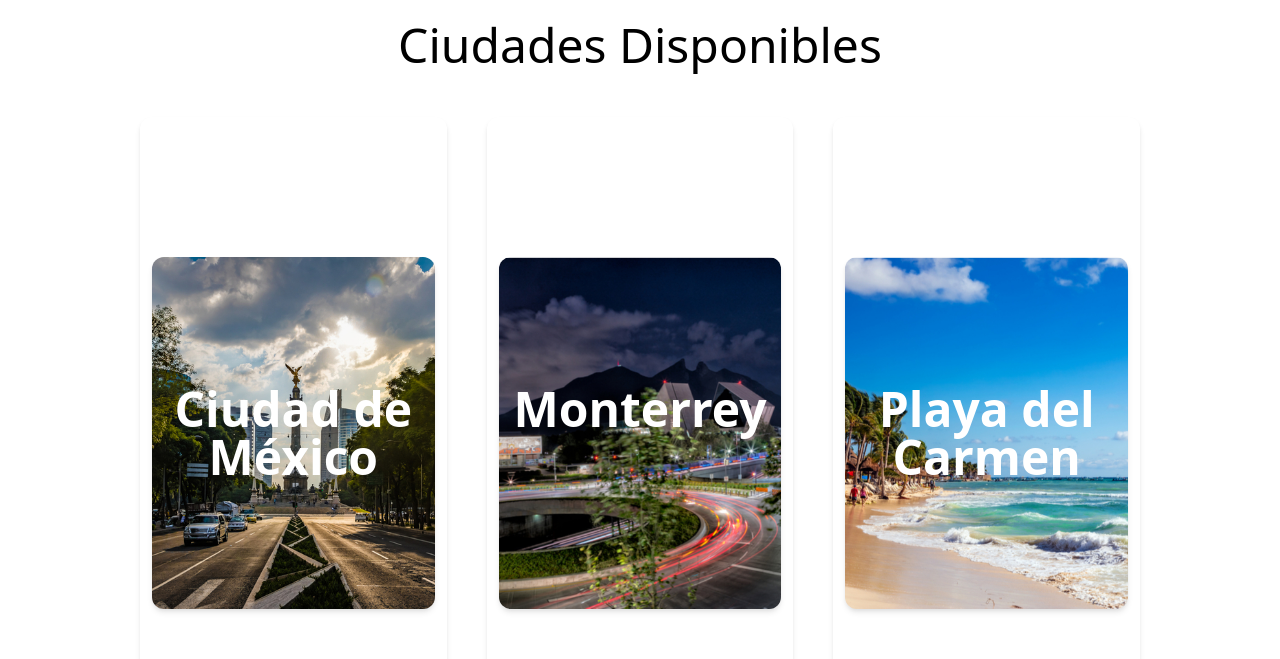
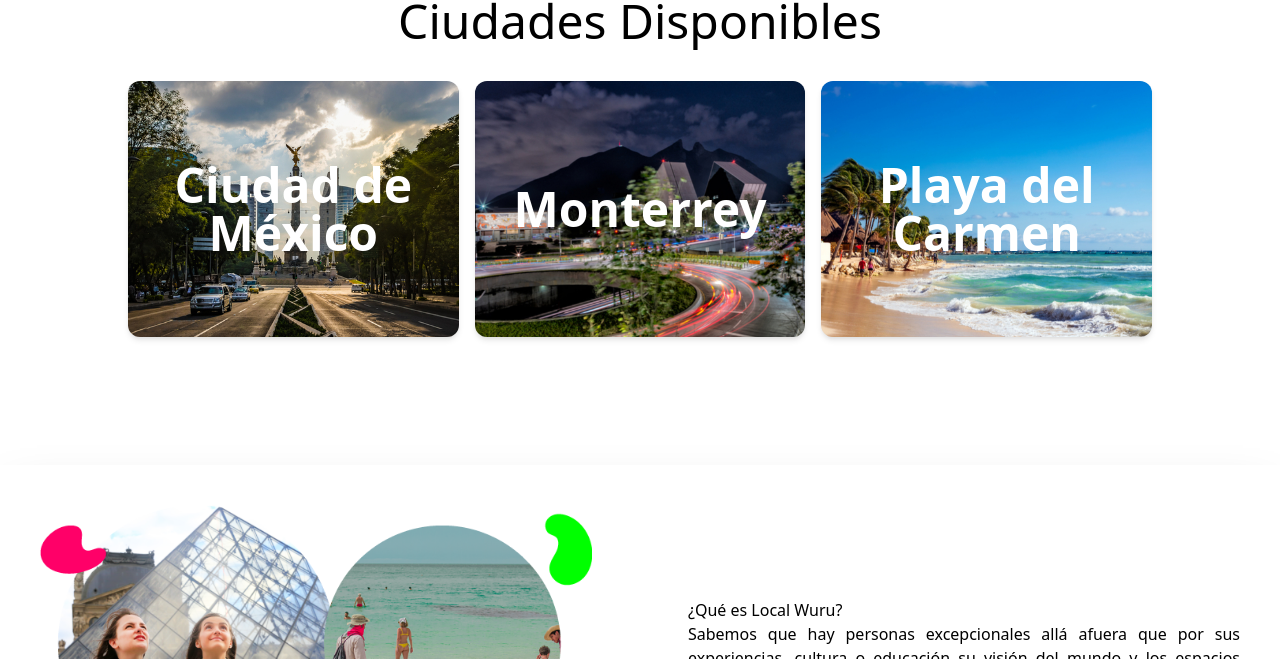
Before and after one commit to axeldelat/localwuru, a Next.js app: page / in a window 1280 px wide. Shown: the part 1734-2393 px from the top of the page. Built offline with nearby package versions, Linux system fonts and the light colour scheme; what @tailwindcss/typography would draw is missing.

Commit message:
minor fix

```diff
--- a/components/ExperienceCard/index.js
+++ b/components/ExperienceCard/index.js
@@ -3,7 +3,7 @@ import React,{Component} from 'react'
 const ExperienceCard = React.forwardRef(({ onClick, href,nameExperience,city}, ref) => {
   return (
     <>
-      <div className="max-w-xs overflow-hidden rounded-lg shadow-lg" onClick={onClick} ref={ref}>
+      <div className="overflow-hidden rounded-lg shadow-lg" onClick={onClick} ref={ref}>
         <img className="object-cover w-full h-48" src="https://images.pexels.com/photos/2033997/pexels-photo-2033997.jpeg?auto=compress&cs=tinysrgb&dpr=2&h=650&w=940" alt="Flower and sky"/>
       <div className="px-6 ">
         <h4 className="mb-3 text-xl font-semibold tracking-tight text-gray-800">{nameExperience}</h4>
--- a/pages/index.js
+++ b/pages/index.js
@@ -46,13 +46,13 @@ export default function Home() {
         <h1 className=" self-end mb-4 col-span-1 md:col-span-12  text-white text-center text-5xl font-extralight">Experiencias increíbles,<br />contadas por personas únicas</h1>
           <form className="col-span-1 md:col-span-9 md:col-start-3 row-start-2 ">
           <input className="w-full text-center h-12 px-4 mb-2 text-lg text-gray-700 placeholder-gray-600 border rounded-lg focus:shadow-outline" type="text" placeholder="Buscar por Ciudad" onChange={e => setSearch(e.target.value)}/>
-
+          <img src="/images/Search.svg" className="relative right-7 cursor-pointer" onClick={getExperiences}/>
           </form>
       </section>
 
 
 
-        <section className="container mx-auto grid grid-cols-1 md:grid-cols-9 gap-4 p-10 md:p-32">
+        <section className="container mx-auto grid grid-cols-1 md:grid-cols-9 gap-4 md:p-32">
           <div className="col-span-1 md:col-span-9"><h1 className="text-center text-5xl mb-5">Experiencias Recientes</h1></div>
           <div className="col-span-3 ">
             <ExperienceCard />
@@ -71,9 +71,7 @@ export default function Home() {
           </div>
           <Link href="/?Ciudaddeme">
             <a className="col-span-1 md:col-span-3">
-              <div className="col-span-1  md:col-span-1 bg-white py-32 rounded-lg text-black  my-3 shadow-md rounded-xl m-3 box-content ">
-              <a className="col-span-1 md:col-span-3">
-                <div className="h-24 bg-white py-32 rounded-lg text-black  my-3 shadow-md rounded-xl m-3 box-content"
+              <div className="h-64 bg-white rounded-lg text-black shadow-md rounded-xl box-content flex justify-center items-center"
                 style={{
                   backgroundImage: "url(" + "/images/cdmx.jpg" + ")",
                   backgroundPosition: 'center',
@@ -83,15 +81,10 @@ export default function Home() {
                 <h3 className="text-white font-bold text-5xl text-center">Ciudad de México</h3>
               </div>
             </a>
-            </div>
-          </a>
-
           </Link>
           <Link href="/?Monterrey">
             <a className="col-span-1 md:col-span-3">
-              <div className="col-span-1 md:col-span-1 bg-white py-32 rounded-lg text-black  my-3 shadow-md rounded-xl m-3 box-content">
-            <a className="col-span-1 md:col-span-3">
-              <div className="h-24 bg-white py-32 rounded-lg text-black  my-3 shadow-md rounded-xl m-3 box-content "
+              <div className="h-64 bg-white rounded-lg text-black shadow-md rounded-xl box-content flex justify-center items-center"
               style={{
                 backgroundImage: "url(" + "/images/monterrey.jpg" + ")",
                 backgroundPosition: 'center',
@@ -101,14 +94,10 @@ export default function Home() {
                 <h3 className="text-white font-bold text-5xl text-center">Monterrey</h3>
               </div>
             </a>
-              </div>
-            </a>
           </Link>
           <Link href="/?Playadelcarmen">
             <a className="col-span-1 md:col-span-3">
-              <div className="col-span-1 md:col-span-1 bg-white py-32 rounded-lg text-black  my-3 shadow-md rounded-xl m-3 box-content ">
-            <a className="col-span-1 md:col-span-3">
-              <div className="h-24 bg-white py-32 rounded-lg text-black  my-3 shadow-md rounded-xl m-3 box-content "
+              <div className="h-64 bg-white rounded-lg text-black  shadow-md rounded-xl box-content flex justify-center items-center"
               style={{
                 backgroundImage: "url(" + "/images/playadelcarmen.jpg" + ")",
                 backgroundPosition: 'center',
@@ -116,8 +105,6 @@ export default function Home() {
                 backgroundRepeat: 'no-repeat'
               }}>
                 <h3 className="text-white font-bold text-5xl text-center">Playa del Carmen</h3>
-              </div>
-            </a>
               </div>
             </a>
           </Link>
```
Lines whose indentation alone changed are shown as unchanged.
